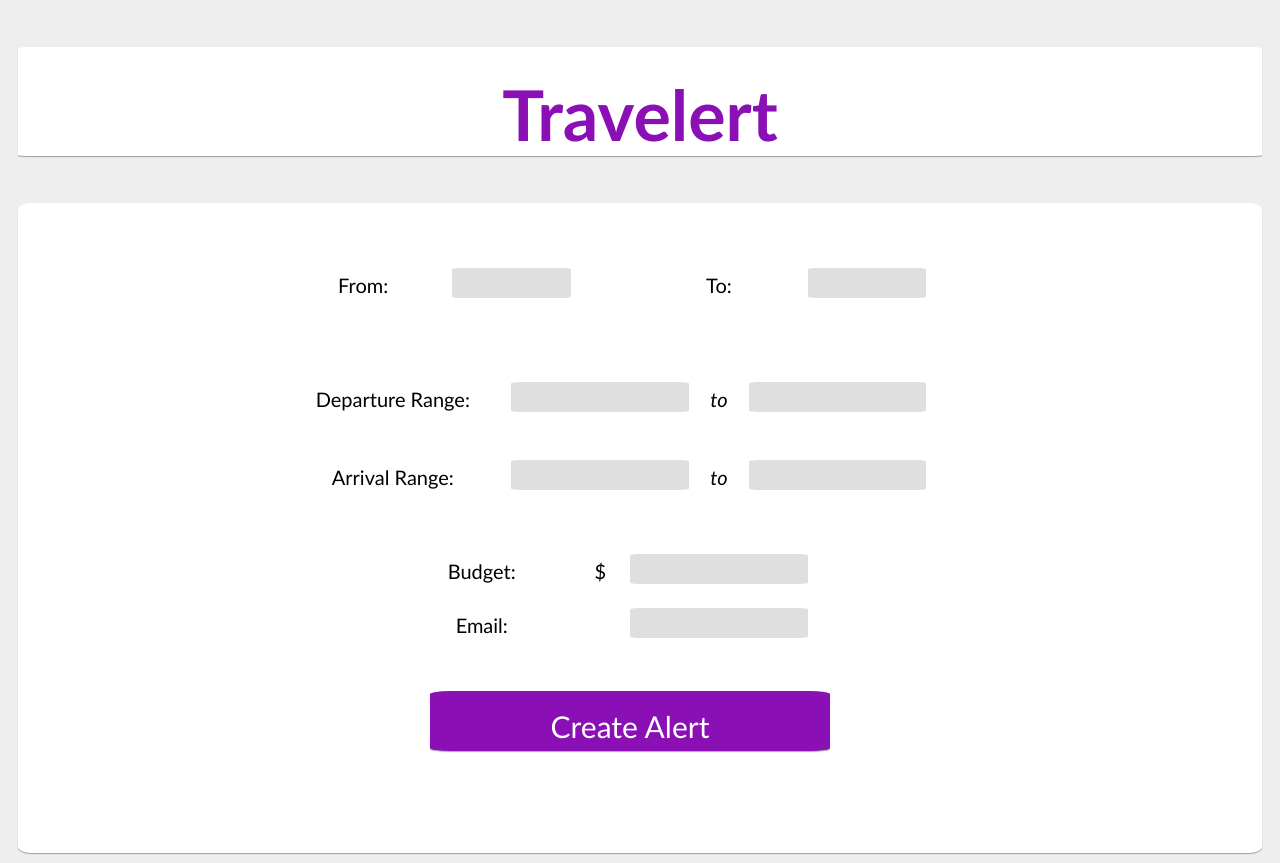
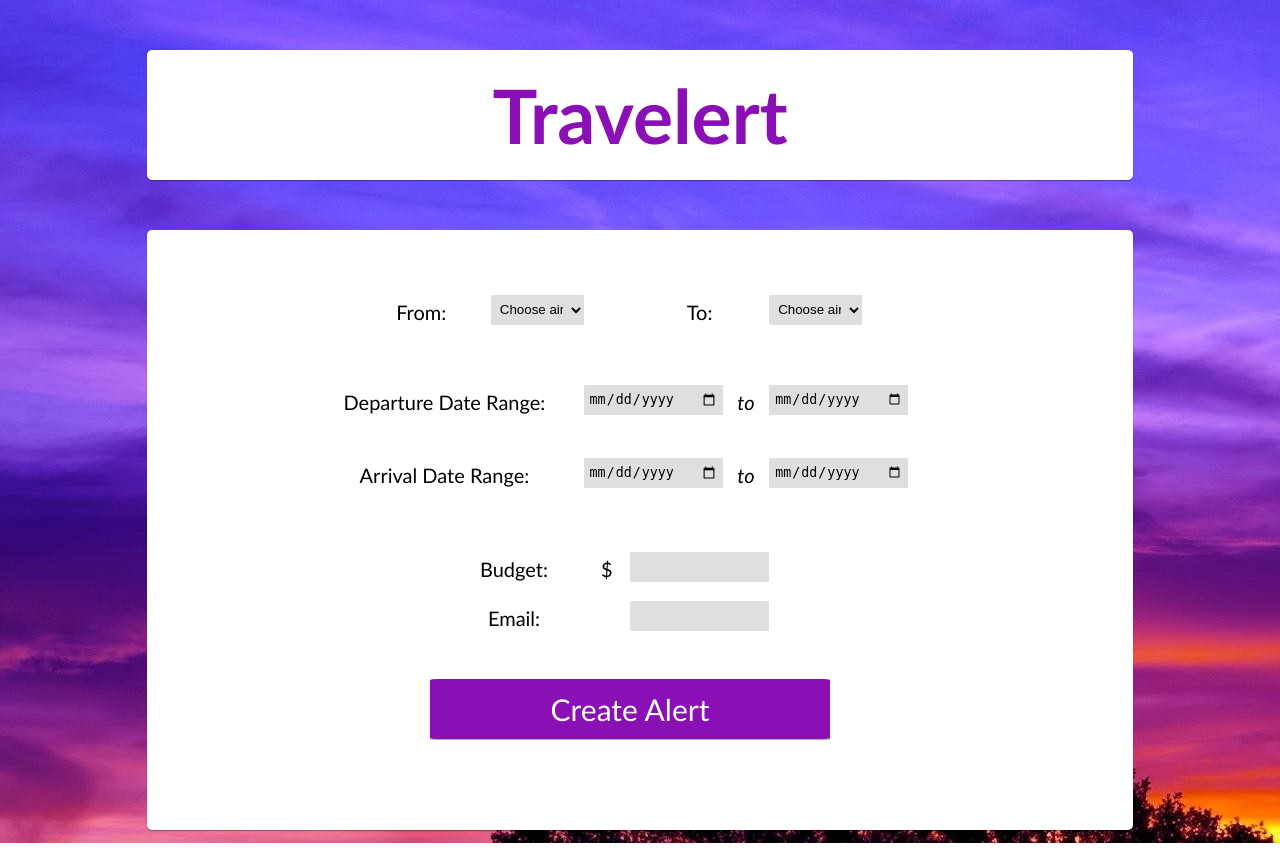
Before and after one commit to shanbhag10/travelert, a Flask app: template templates/index.html in a window 1280 px wide. Run offline with Flask 2, Linux system fonts and the light colour scheme; the template is opened without the code that fills it, so the values that code supplies are empty.

Commit message:
Add airport data

```diff
--- a/app.py
+++ b/app.py
@@ -1,9 +1,20 @@
 from flask import Flask, render_template
+import csv
 app = Flask(__name__)
 
 @app.route("/")
 def home():
-    return render_template('index.html')
+    airports = getAirports()
+    return render_template('index.html', airports=airports)
+
+def getAirports():
+    airports = []
+    with open('static/airport_data.csv') as csv_file:
+        csv_reader = csv.reader(csv_file, delimiter=',')
+        for row in csv_reader:
+            airports.append(row[4] +" - "+row[1])
+
+    return sorted(airports)
 
 if __name__ == "__main__":
     app.run(debug=True)
--- a/static/style.css
+++ b/static/style.css
@@ -29,31 +29,31 @@
 .col-20 {width: 100%;}
 
 body {
-  font-family: 'Candara';
-  background-color: #EEEEEE;
+  font-family: 'Trebuchet MS';
+  background-image: url("sky2.jpg");
 }
 
 h1 {
-  padding-top: 2%;
+  padding: 2% 2% 2% 2%;
   color: #8A10B6;
   text-align: center;
-  font-family: 'Candara';
-  font-size: 70px;
+  font-family: 'Trebuchet MS';
+  font-size: 75px;
 }
 
 .borderbox {
   background-color: white;
-  margin: 10px 10px 10px 10px;
+  margin: 1% 11% 1% 11%;
   box-shadow: 0 1px 1px rgba(0,0,0,0.12), 0 1px 1px rgba(0,0,0,0.24);
   text-align: center;
-  border-radius: 1%;
-  font-family: 'Candara';
+  border-radius: 5px;
+  font-family: 'Trebuchet MS';
   font-size: 20px;
 }
 
 .form {
   padding: 10px 30px 10px 10px;
-  height: 650px;
+  height: 600px;
 }
 
 .italic {
@@ -78,7 +78,7 @@ h1 {
 
 .box {
   padding: 5px;
-  border-radius: 5%;
+  border-radius: 2%;
   border-width: 0px;
   background-color: #DFDFDF;
   height: 30px;
@@ -86,20 +86,20 @@ h1 {
 
 .lab {
   padding: 5px;
-  border-radius: 5%;
+  border-radius: 2%;
   border-width: 1px;
 }
 
 .btn {
-  padding: 20px 10px 10px 10px;
+  padding: 20px 10px 20px 10px;
   background-color: #8A10B6;
   text-align: center;
   margin: 5px 5px 5px 5px;
-  font-family: 'Candara';
+  font-family: 'Trebuchet MS';
   font-size: 30px;
   box-shadow: 0 1px 1px rgba(0,0,0,0.12), 0 1px 1px rgba(0,0,0,0.24);
   text-align: center;
-  border-radius: 5%;
+  border-radius: 2%;
   border-width: 0;
   height: 60px;
   color: white;
--- a/templates/index.html
+++ b/templates/index.html
@@ -14,25 +14,36 @@
 				<div class="row places">
 					<div class="col-4"></div>
 					<label class="lab col-3" for="from">From:</label>
-					<input class="box col-2" type="text" id="from" name="from">
+					<select class="box col-2" id="from">
+						<option>Choose airport</option>
+						{% for a in airports %}
+							<option value={{a}}>{{a}}</option>
+						{% endfor %}
+					</select>
+
 					<div class="col-1"></div>
 					<label class="lab col-3" for="to">To:</label>
-					<input class="box col-2" type="text" id="to" name="to"><br>
+					<select class="box col-2" id="to" name="to">
+						<option>Choose airport</option>
+						{% for a in airports %}
+							<option value={{a}}>{{a}}</option>
+						{% endfor %}
+					</select>
 				</div>
 				<div class="range">
 					<div class="row">
-						<div class="col-4"></div>
-						<label class="lab col-4" for="departure">Departure Range:</label>
-						<input class="box col-3" type="text" id="departure_st" name="departure_st">
+						<div class="col-3"></div>
+						<label class="lab col-6" for="departure">Departure Date Range:</label>
+						<input class="box col-3" type="date" id="departure_st" name="departure_st">
 						<div class="col-1 lab italic">to</div>
-						<input class="box col-3" type="text" id="departure_end" name="departure_end"><br>
+						<input class="box col-3" type="date" id="departure_end" name="departure_end"><br>
 					</div>
 					<div class="row">
-						<div class="col-4"></div>
-						<label class="lab col-4" for="arrival">Arrival Range:</label>
-						<input class="box col-3" type="text" id="arrival_st" name="arrival_st">
+						<div class="col-3"></div>
+						<label class="lab col-6" for="arrival">Arrival Date Range:</label>
+						<input class="box col-3" type="date" id="arrival_st" name="arrival_st">
 						<div class="col-1 lab italic">to</div>
-						<input class="box col-3" type="text" id="arrival_st" name="arrival_st">	<br>
+						<input class="box col-3" type="date" id="arrival_st" name="arrival_st">	<br>
 					</div>
 				</div>
 				<div>
@@ -58,3 +69,19 @@
 		</div>
 	</body>
 </html>
+
+<script>
+	$(document).ready(function(){
+		load_airports('to')
+
+		function load_airports(id) {
+			var html_code = '';
+			$getJSON('airports.json', function(data) {
+				$.each(data, function(key, value) {
+					html_code += '<option value = "'+value+'">'+value+'</option>';
+				});
+				$('#'+id).html(html_code);
+			});
+		}
+	});
+</script>
```
Also changed, not shown: quickstart.py (deleted, +0 -48 lines), static/airport_data.csv (added), static/sky.jpg (added), static/sky2.jpg (added).
